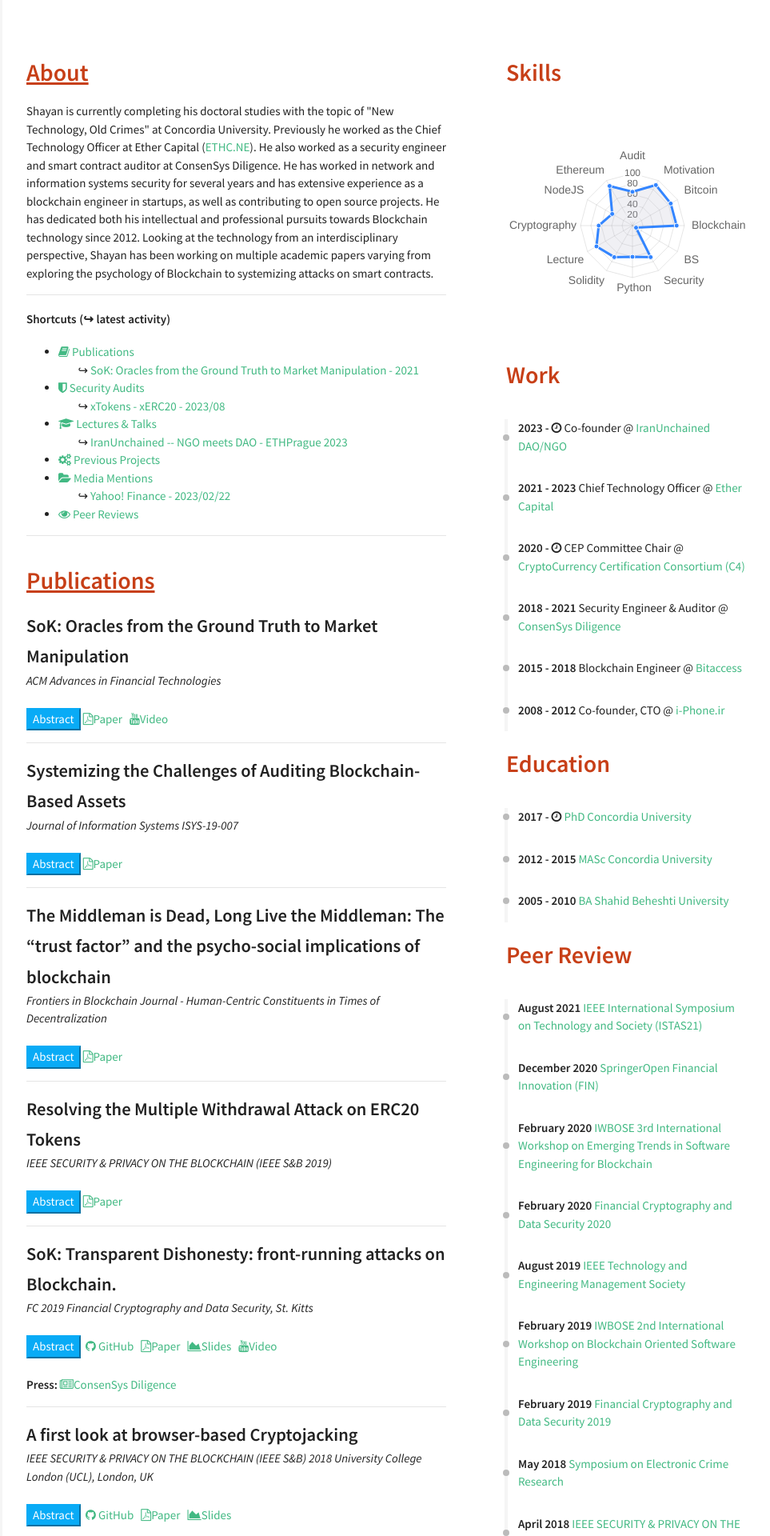
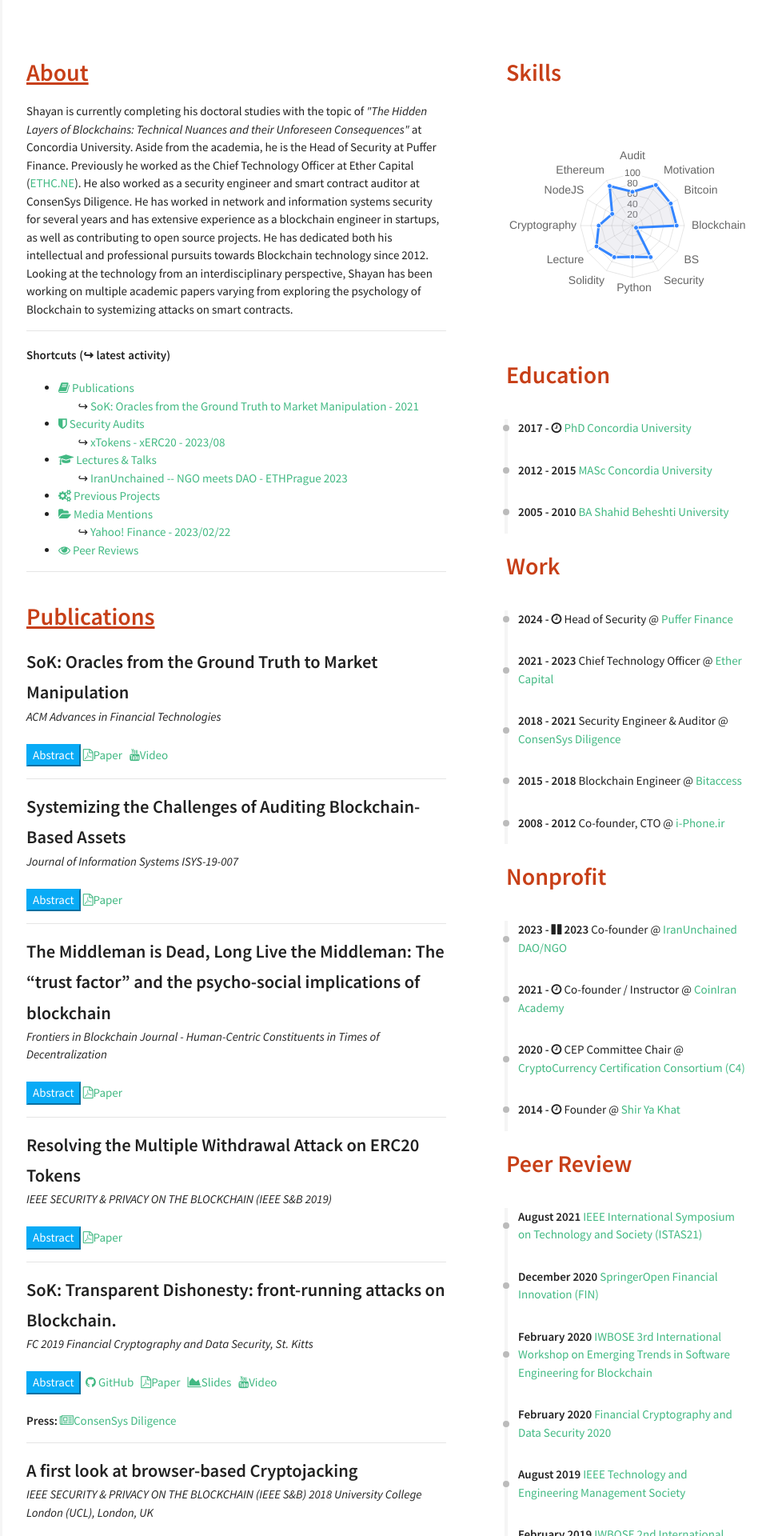
Before and after one commit to shayanb/shayan.es, a Jekyll site: the page built from index.html, in a window 1280 px wide. Shown: the top 1920 px of the page at 80% size, without its empty margins (317-1280 px from the left). Built offline with Jekyll 4.4.1, drawn with Linux system fonts in a browser that asks for light colours; nearby versions of some CDN libraries; some of the changed text lies outside the part shown.

Commit message:
update with puffer + thesis topic + nonprofit separation

```diff
--- a/_config.yml
+++ b/_config.yml
@@ -5,7 +5,7 @@
 #
 title: Shayan Eskandari
 email: me@shayan.es
-description: Shayan Eskandari Website - CTFO.
+description: Shayan Eskandari Website - CTFO / Head of Security.
 url: https://shayan.es # the base hostname & protocol for your site
 keywords: ["Shayan Eskandari","Shayan", "Eskandari" ,"Blockchain", "Security", "Bitcoin", "Ethereum", "Engineer", "Decentralization", "STS"]
 
@@ -35,7 +35,7 @@
 owner:
   name: Shayan Eskandari
   avatar: shayan.jpeg
-  job: "PhD Candidate / CTFO"
+  job: "PhD Candidate / Head of Security"
   bio: "Based in Toronto 🇨🇦"
   email: me@shayan.es
   #disqus-shortname: renyuanzblog
--- a/_data/index/cve.yml
+++ b/_data/index/cve.yml
@@ -1,4 +1,3 @@
-# careers section data
 # if you don't have language feature(language.yml is empty), ignore "i18n" items
 - name: NIST NVD
   CVE: CVE-2018-1000023
--- /dev/null
+++ b/_data/index/nonprofit.yml
@@ -0,0 +1,23 @@
+
+
+- name: IranUnchained DAO/NGO
+  link: https://iranunchained.com/
+  date: 2023 - <i class="fa fa-pause" aria-hidden="true" title="Paused"></i> 2023
+  job: Co-founder
+
+- name: CoinIran Academy
+  link: https://www.youtube.com/playlist?list=PLDwI1rIhknpN-4ZnbcQfqDgM5dVY73ruS
+  date: 2021 - <i class="fa fa-clock-o" aria-hidden="true" title="Until Now"></i>
+  job: Co-founder / Instructor
+
+
+- name: CryptoCurrency Certification Consortium (C4)
+  link: https://cryptoconsortium.org/certifications/cep/
+  date: 2020 - <i class="fa fa-clock-o" aria-hidden="true" title="Until Now"></i>
+  job: CEP Committee Chair
+
+
+- name: Shir Ya Khat
+  link: https://shiryakhat.net/
+  date: 2014 - <i class="fa fa-clock-o" aria-hidden="true" title="Until Now"></i>
+  job: Founder
--- a/_includes/sections/about.html
+++ b/_includes/sections/about.html
@@ -3,7 +3,7 @@
 <div>
 <!--   ¯\_(ツ)_/¯ -->
 
-Shayan is currently completing his doctoral studies with the topic of "New Technology, Old Crimes" at Concordia University. Previously he worked as the Chief Technology Officer at Ether Capital (<a href="https://finance.yahoo.com/quote/ethc.ne/" target="_blank">ETHC.NE</a>). He also worked as a security engineer and smart contract auditor at ConsenSys Diligence. He has worked in network and information systems security for several years and has extensive experience as a blockchain engineer in startups, as well as contributing to open source projects. He has dedicated both his intellectual and professional pursuits towards Blockchain technology since 2012. Looking at the technology from an interdisciplinary perspective, Shayan has been working on multiple academic papers varying from exploring the psychology of Blockchain to systemizing attacks on smart contracts.
+Shayan is currently completing his doctoral studies with the topic of <i>"The Hidden Layers of Blockchains: Technical Nuances and their Unforeseen Consequences"</i> at Concordia University. Aside from the academia, he is the Head of Security at Puffer Finance. Previously he worked as the Chief Technology Officer at Ether Capital (<a href="https://finance.yahoo.com/quote/ethc.ne/" target="_blank">ETHC.NE</a>). He also worked as a security engineer and smart contract auditor at ConsenSys Diligence. He has worked in network and information systems security for several years and has extensive experience as a blockchain engineer in startups, as well as contributing to open source projects. He has dedicated both his intellectual and professional pursuits towards Blockchain technology since 2012. Looking at the technology from an interdisciplinary perspective, Shayan has been working on multiple academic papers varying from exploring the psychology of Blockchain to systemizing attacks on smart contracts.
 
 
 </div>
--- /dev/null
+++ b/_includes/sections/nonprofit.html
@@ -0,0 +1,9 @@
+<h1><span data-i18n="skills.my_skills">Nonprofit</span></h1>
+
+<div class="archive">
+  <div class="timeline" id="timeline">
+    {% for nonprofit in site.data.index.nonprofit %}
+          <div class="archive-title"><div class="archive-year"><strong>{{ nonprofit.date }}</strong> {{ nonprofit.job }} @ <a href="{{ nonprofit.link }}" target="_blank">{{ nonprofit.name }}</a></div></div>
+    {% endfor %}
+  </div>
+</div>
--- a/_layouts/resume.html
+++ b/_layouts/resume.html
@@ -28,10 +28,13 @@
             {% include sections/skills.html %}
         </div>
         <div class="row">
+            {% include sections/education.html %}
+        </div>
+        <div class="row">
             {% include sections/career.html %}
         </div>
         <div class="row">
-            {% include sections/education.html %}
+            {% include sections/nonprofit.html %}
         </div>
         <div class="row">
             {% include sections/reviews.html %}
```
Also changed, not shown: _data/index/careers.yml (+4 -9 lines).
